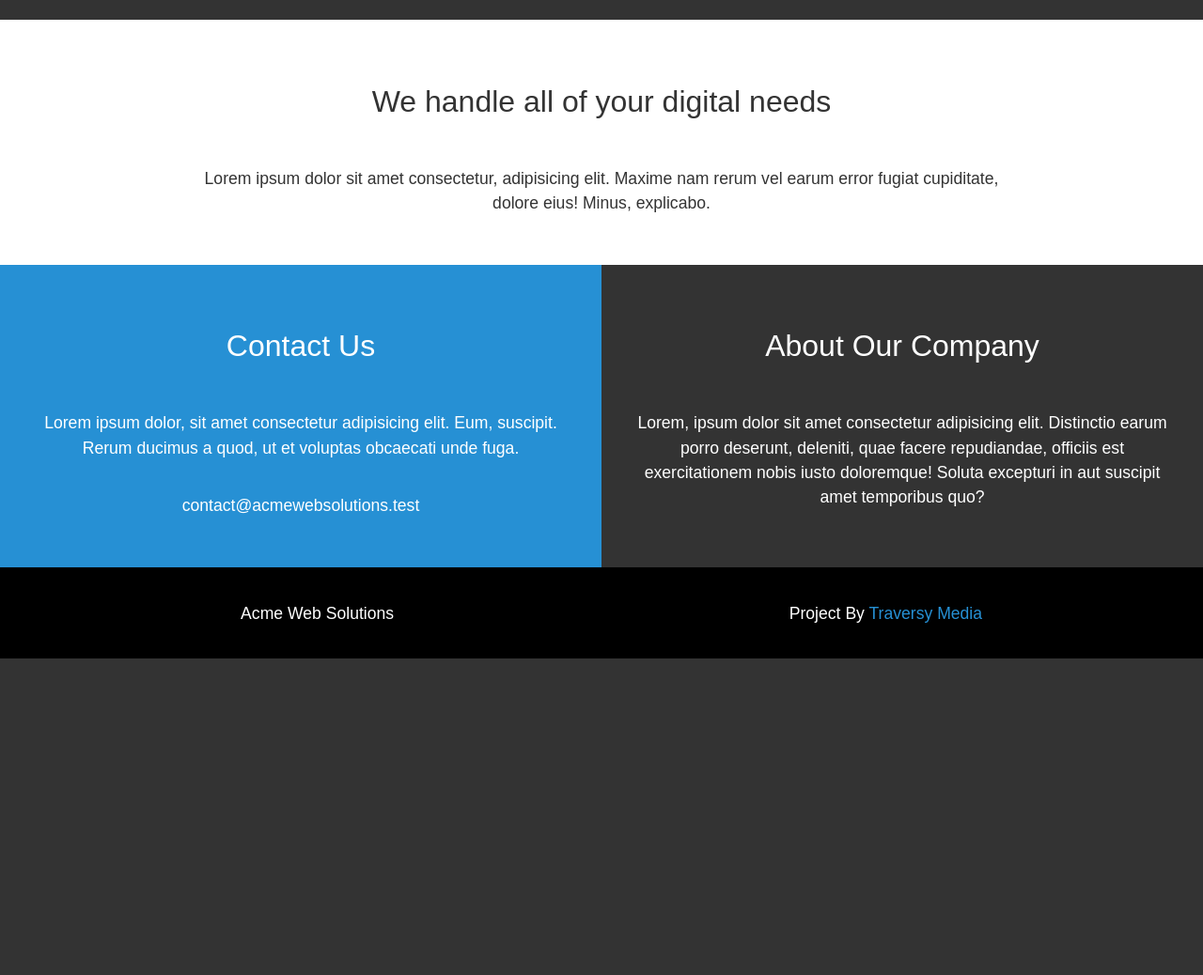
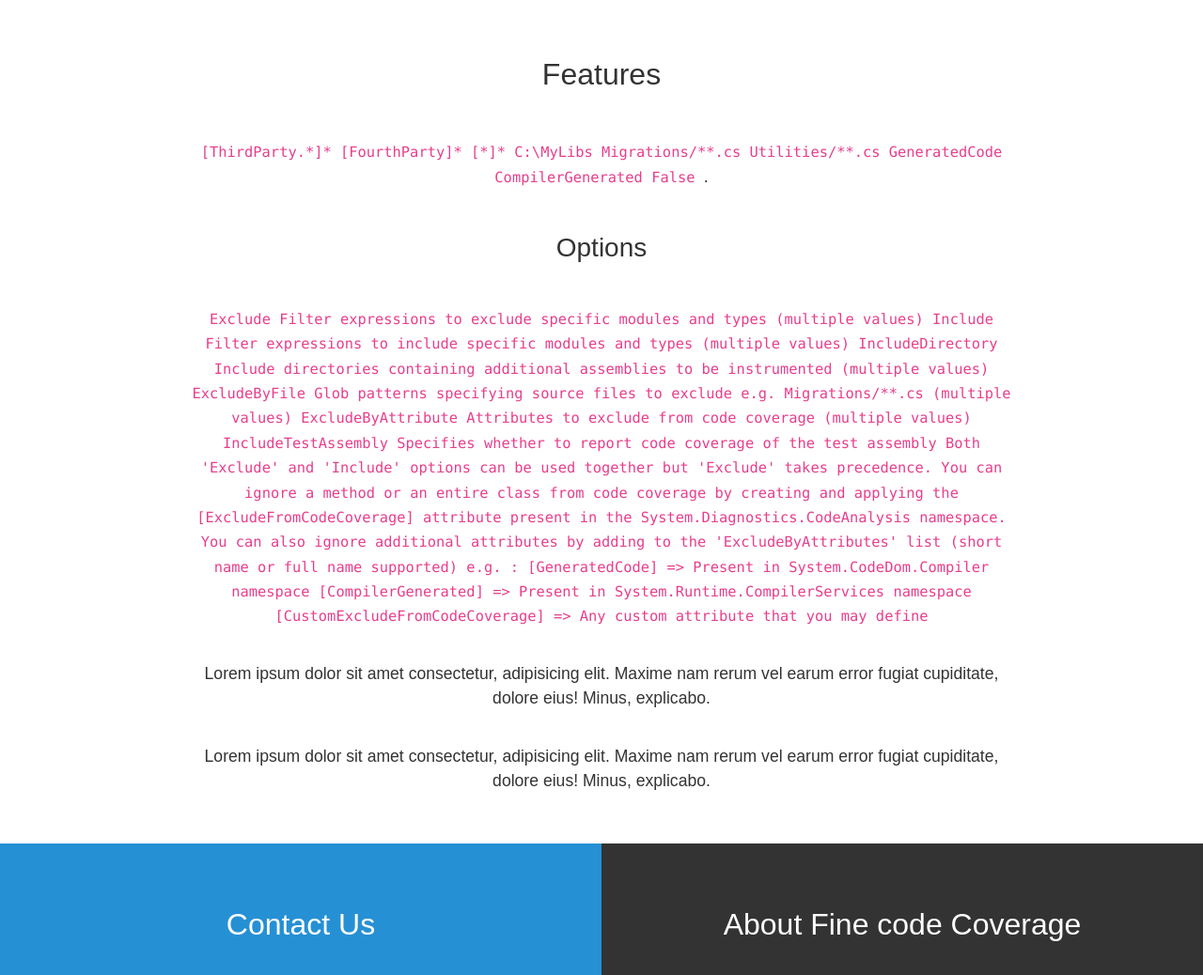
Before and after one commit to FortuneN/FineCodeCoverageWebsite, a plain HTML site: page index.html in a window 1280 px wide. Shown: the part 1340-2378 px from the top of the page at 94% size. Before the commit the page ends 2041 px from the top, so only its background shows below. Drawn offline with nearby package versions, Linux system fonts and the light colour scheme.

Commit message:
Add code bits on the features section

```diff
--- a/index.html
+++ b/index.html
@@ -102,10 +102,10 @@
       </li>
       <li>
         <div class="card">
-          <img src="https://static.pexels.com/photos/265087/pexels-photo-265087.jpeg" alt="">
+          <img src="images/Options-Global.png" alt="">
           <div class="card-content">
-            <h3 class="card-title">Tech Marketing</h3>
-            <p>Lorem ipsum dolor sit amet consectetur adipisicing elit. Nostrum culpa neque quo eum et quasi velit voluptatum cum maiores exercitationem.</p>
+            <h3 class="card-title heading2">Global (Shared) options</h3>
+            <p>Local (Project) options (override globals in your csproj/vbproj : OPTIONAL).</p>
           </div>
         </div>
       </li>
@@ -115,7 +115,50 @@
   <!-- Section C -->
   <section id="section-c" class="grid">
     <div class="content-wrap">
-      <h2 class="content-title">We handle all of your digital needs</h2>
+      <h2 class="content-title ">Features</h2>
+      <p><code>
+        <PropertyGroup Label="FineCodeCoverage">
+          <Exclude>
+            [ThirdParty.*]*
+            [FourthParty]*
+          </Exclude>
+          <Include>
+            [*]*
+          </Include>
+          <IncludeDirectory>
+            C:\MyLibs
+          </IncludeDirectory>
+          <ExcludeByFile>
+            Migrations/**.cs
+            Utilities/**.cs
+          </ExcludeByFile>
+          <ExcludeByAttribute>
+            GeneratedCode
+            CompilerGenerated
+          </ExcludeByAttribute>
+          <IncludeTestAssembly>
+            False
+          </IncludeTestAssembly>
+        </PropertyGroup>
+      </code> .</p>
+      <h3>Options</h3>
+      <p><code>
+        Exclude                 Filter expressions to exclude specific modules and types (multiple values)
+Include                 Filter expressions to include specific modules and types (multiple values)
+IncludeDirectory        Include directories containing additional assemblies to be instrumented (multiple values)
+ExcludeByFile           Glob patterns specifying source files to exclude e.g. Migrations/**.cs (multiple values)
+ExcludeByAttribute      Attributes to exclude from code coverage (multiple values)
+IncludeTestAssembly     Specifies whether to report code coverage of the test assembly
+
+Both 'Exclude' and 'Include' options can be used together but 'Exclude' takes precedence.
+
+You can ignore a method or an entire class from code coverage by creating and applying the [ExcludeFromCodeCoverage] attribute present in the System.Diagnostics.CodeAnalysis namespace.
+You can also ignore additional attributes by adding to the 'ExcludeByAttributes' list (short name or full name supported) e.g. :
+[GeneratedCode] => Present in System.CodeDom.Compiler namespace
+[CompilerGenerated] => Present in System.Runtime.CompilerServices namespace
+[CustomExcludeFromCodeCoverage] => Any custom attribute that you may define
+      </code></p>
+      <p>Lorem ipsum dolor sit amet consectetur, adipisicing elit. Maxime nam rerum vel earum error fugiat cupiditate, dolore eius! Minus, explicabo.</p>
       <p>Lorem ipsum dolor sit amet consectetur, adipisicing elit. Maxime nam rerum vel earum error fugiat cupiditate, dolore eius! Minus, explicabo.</p>
     </div>
   </section>
@@ -125,10 +168,10 @@
     <div class="box">
       <h2 class="content-title">Contact Us</h2>
       <p>Lorem ipsum dolor, sit amet consectetur adipisicing elit. Eum, suscipit. Rerum ducimus a quod, ut et voluptas obcaecati unde fuga.</p>
-      <p>contact@acmewebsolutions.test</p>
+      <p>fortunengwenya@gmail.com</p>
     </div>
     <div class="box">
-      <h2 class="content-title">About Our Company</h2>
+      <h2 class="content-title">About Fine code Coverage</h2>
       <p>Lorem, ipsum dolor sit amet consectetur adipisicing elit. Distinctio earum porro deserunt, deleniti, quae facere repudiandae, officiis est exercitationem nobis iusto doloremque! Soluta excepturi in aut suscipit amet temporibus quo?</p>
     </div>
   </section>
@@ -136,6 +179,6 @@
 
 <!-- Footer -->
 <footer id="main-footer" class="grid">
-  <div>Acme Web Solutions</div>
-  <div>Project By <a href="http://traversymedia.com" target="_blank">Traversy Media</a></div>
+  <div>Watoli pty</div>
+  <div>Project By <a href="http://watoli.com" target="_blank">Watoli Pty</a></div>
 </footer>
```
